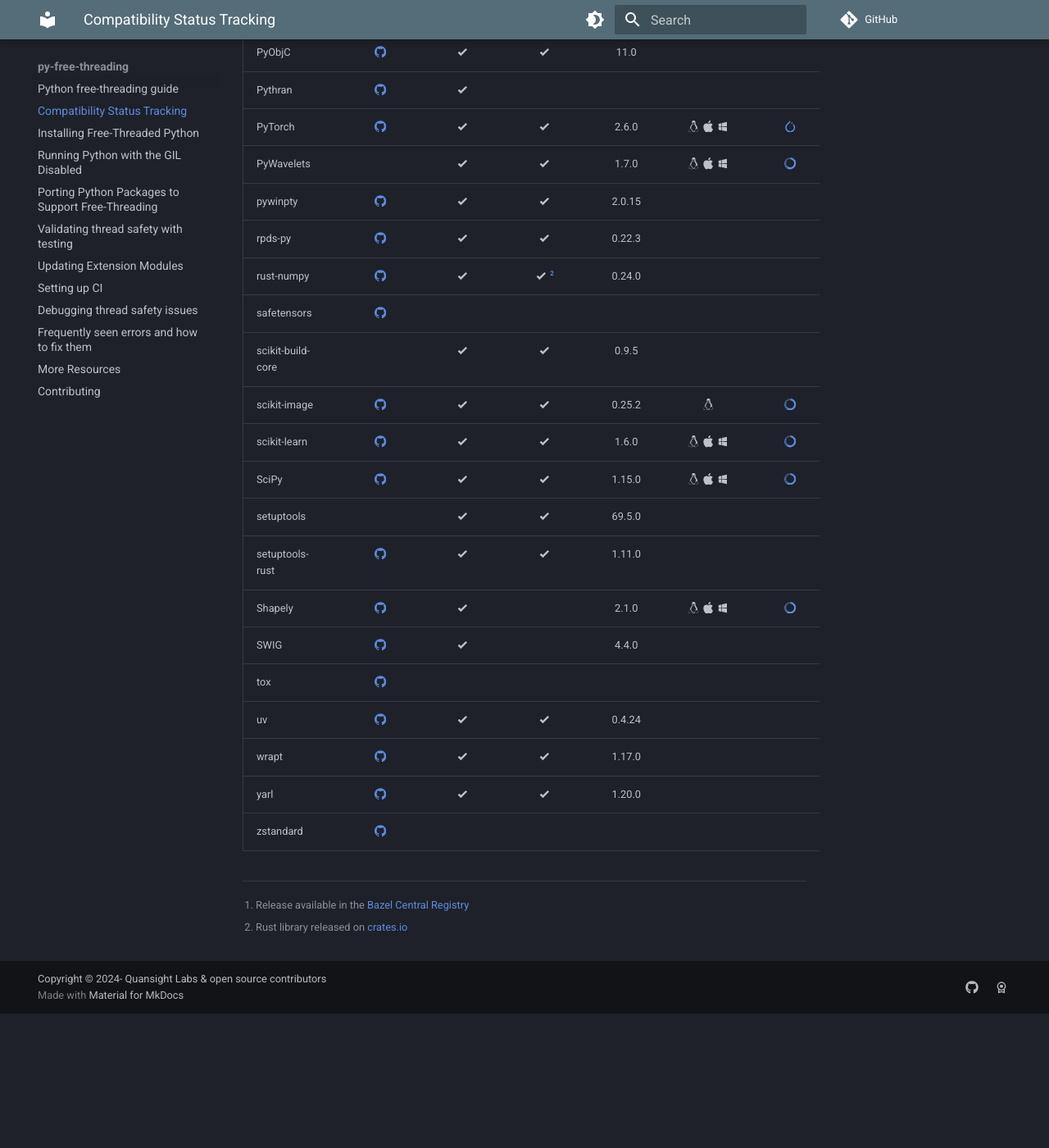
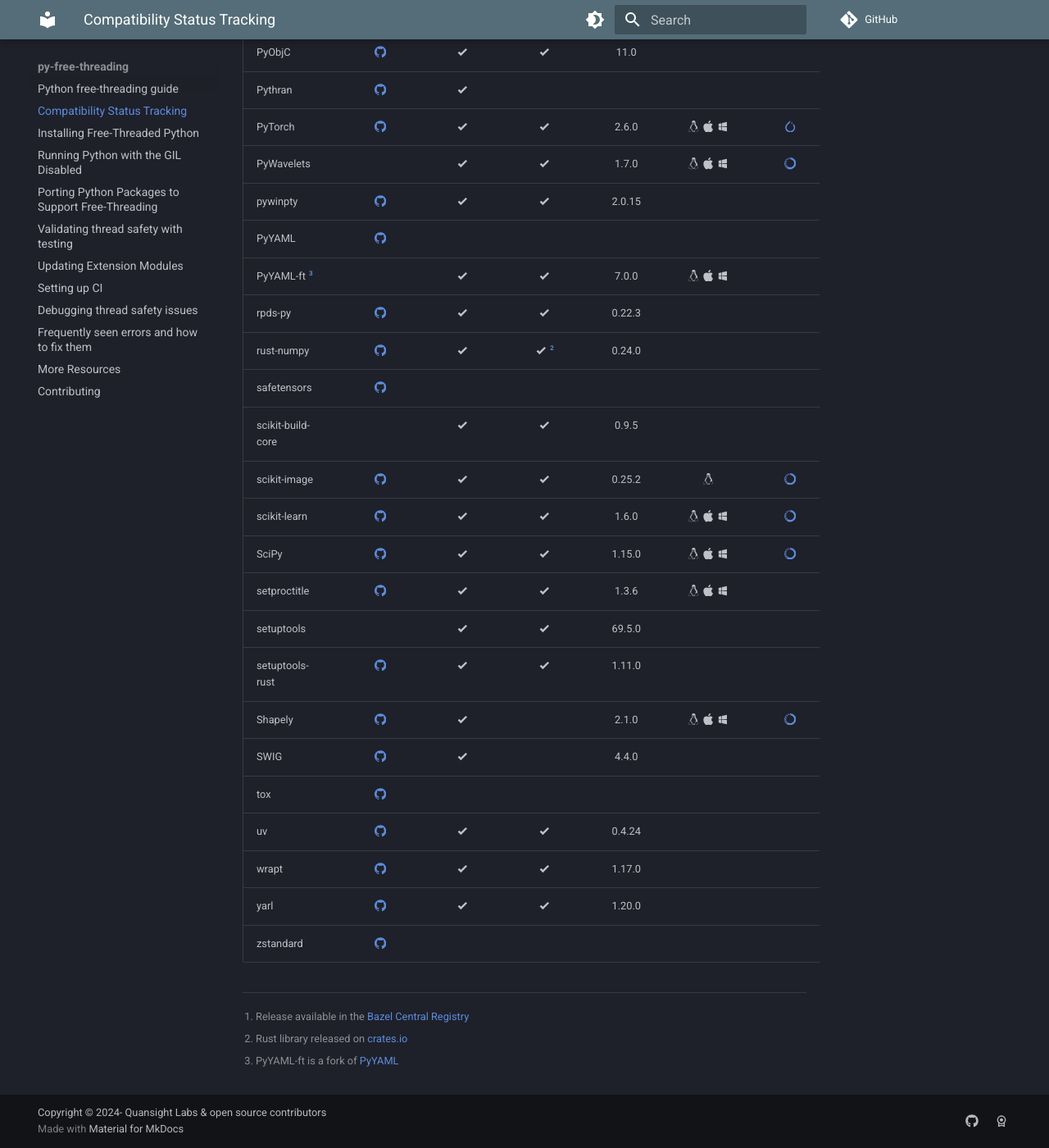
Before and after one commit to Quansight-Labs/free-threaded-compatibility, an MkDocs documentation site: the page built from docs/tracking.md, in a window 1280 px wide and 1400 px high, scrolled down 3245 px. Shown: the whole window at 82% size. Built offline with MkDocs 1.6.1 and Material for MkDocs 9.7.7, drawn with Linux system fonts in a browser that asks for light colours; comment, search, counter and statistics services are not loaded; before the commit the page ends 4481 px from its top, so only the background shows below that.

Commit message:
Add PyYAML-ft and setproctitle to tracking table (#184)
* Add PyYAML-ft and setproctitle to tracking table

* Add PyYAML

```diff
--- a/docs/tracking.md
+++ b/docs/tracking.md
@@ -93,6 +93,8 @@
 | PyTorch              |     [:simple-github:](https://github.com/pytorch/pytorch/issues/130249)      | :material-check-bold: |   :material-check-bold:    |           2.6.0            | :simple-linux: :simple-apple: :material-microsoft-windows: |          [:simple-pytorch:](https://pytorch.org/get-started/locally/#start-locally)          |
 | PyWavelets           |                                                                              | :material-check-bold: |   :material-check-bold:    |           1.7.0            | :simple-linux: :simple-apple: :material-microsoft-windows: |    [:simple-anaconda:](https://anaconda.org/scientific-python-nightly-wheels/pywavelets/)    |
 | pywinpty             |       [:simple-github:](https://github.com/andfoy/pywinpty/issues/491)       | :material-check-bold: |   :material-check-bold:    |           2.0.15           |                                                            |                                                                                              |
+| PyYAML               |         [:simple-github:](https://github.com/yaml/pyyaml/issues/856)         |                       |                            |                            |                                                            |                                                                                              |
+| PyYAML-ft [^3]       |                                                                              | :material-check-bold: |   :material-check-bold:    |           7.0.0            | :simple-linux: :simple-apple: :material-microsoft-windows: |                                                                                              |
 | rpds-py              |        [:simple-github:](https://github.com/crate-py/rpds/issues/101)        | :material-check-bold: |   :material-check-bold:    |           0.22.3           |                                                            |                                                                                              |
 | rust-numpy           |       [:simple-github:](https://github.com/PyO3/rust-numpy/issues/476)       | :material-check-bold: | :material-check-bold: [^2] |           0.24.0           |                                                            |                                                                                              |
 | safetensors          |   [:simple-github:](https://github.com/huggingface/safetensors/issues/572)   |                       |                            |                            |                                                            |                                                                                              |
@@ -100,6 +102,7 @@
 | scikit-image         | [:simple-github:](https://github.com/scikit-image/scikit-image/issues/7464)  | :material-check-bold: |   :material-check-bold:    |           0.25.2           |                       :simple-linux:                       |   [:simple-anaconda:](https://anaconda.org/scientific-python-nightly-wheels/scikit-image/)   |
 | scikit-learn         | [:simple-github:](https://github.com/scikit-learn/scikit-learn/issues/28978) | :material-check-bold: |   :material-check-bold:    |           1.6.0            | :simple-linux: :simple-apple: :material-microsoft-windows: |   [:simple-anaconda:](https://anaconda.org/scientific-python-nightly-wheels/scikit-learn/)   |
 | SciPy                |        [:simple-github:](https://github.com/scipy/scipy/issues/20669)        | :material-check-bold: |   :material-check-bold:    |           1.15.0           | :simple-linux: :simple-apple: :material-microsoft-windows: |      [:simple-anaconda:](https://anaconda.org/scientific-python-nightly-wheels/scipy/)       |
+| setproctitle         |  [:simple-github:](https://github.com/dvarrazzo/py-setproctitle/issues/147)  | :material-check-bold: |   :material-check-bold:    |           1.3.6            | :simple-linux: :simple-apple: :material-microsoft-windows: |                                                                                              |
 | setuptools           |                                                                              | :material-check-bold: |   :material-check-bold:    |           69.5.0           |                                                            |                                                                                              |
 | setuptools-rust      |     [:simple-github:](https://github.com/PyO3/setuptools-rust/pull/502)      | :material-check-bold: |   :material-check-bold:    |           1.11.0           |                                                            |                                                                                              |
 | Shapely              |       [:simple-github:](https://github.com/shapely/shapely/pull/2138)        | :material-check-bold: |                            |           2.1.0            | :simple-linux: :simple-apple: :material-microsoft-windows: |     [:simple-anaconda:](https://anaconda.org/scientific-python-nightly-wheels/shapely/)      |
@@ -113,3 +116,5 @@
 [^1]: Release available in the [Bazel Central Registry](https://registry.bazel.build)
 
 [^2]: Rust library released on [crates.io](https://crates.io/crates/pyo3)
+
+[^3]: PyYAML-ft is a fork of [PyYAML](https://github.com/yaml/pyyaml)
```
